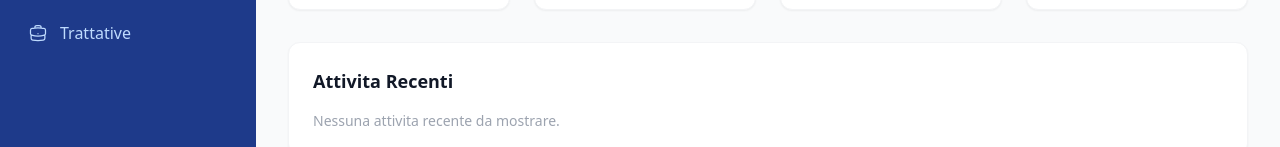
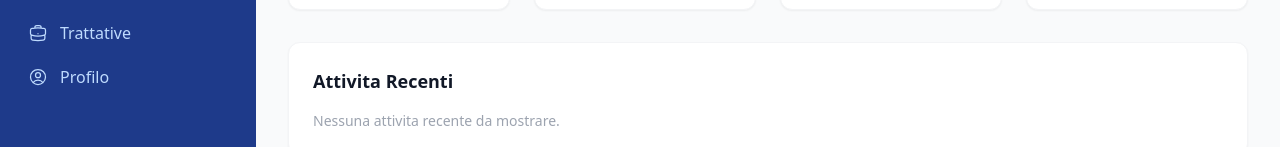
Before and after one commit to luigi-lentini/crm-lentini, a React (Vite) app in the folder frontend/: page / in a window 1280 px wide. Shown: the part 236-383 px from the top of the page. Built offline with nearby package versions, Linux system fonts and the light colour scheme; no server answers; sample sign-in values are in the browser's storage.

Commit message:
Add Profilo nav link to Layout.jsx

```diff
--- a/frontend/src/components/Layout.jsx
+++ b/frontend/src/components/Layout.jsx
@@ -4,7 +4,8 @@ import {
   UsersIcon,
   ClipboardDocumentListIcon,
   BriefcaseIcon,
-  ArrowRightOnRectangleIcon
+  ArrowRightOnRectangleIcon,
+  UserCircleIcon
 } from '@heroicons/react/24/outline'
 
 const navItems = [
@@ -12,6 +13,7 @@ const navItems = [
   { to: '/clienti', label: 'Clienti', icon: UsersIcon },
   { to: '/attivita', label: 'Attivita', icon: ClipboardDocumentListIcon },
   { to: '/trattative', label: 'Trattative', icon: BriefcaseIcon },
+  { to: '/profilo', label: 'Profilo', icon: UserCircleIcon },
 ]
 
 export default function Layout() {
```
